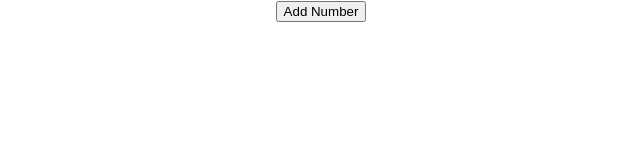
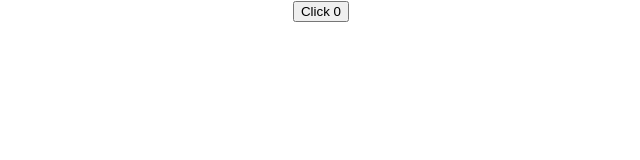
Before and after one commit to pdayanand03/react-hooks, a React (Create React App) app: page / in a window 1280 px wide. Shown: the top 160 px of the page, without its empty margins (319-959 px from the left). Built offline with nearby package versions, Linux system fonts and the light colour scheme.

Commit message:
How to use useEffect

```diff
--- a/src/App.js
+++ b/src/App.js
@@ -4,6 +4,7 @@ import HookCounter from './components/HookCounter';
 import HookCounterFour from './components/HookCounterFour';
 import HookCounterThree from './components/HookCounterThree';
 import HookCounterTwo from './components/HookCounterTwo';
+import HookUseEffect from './components/HookUseEffect';
 
 function App() {
   return (
@@ -12,7 +13,8 @@ function App() {
      {/* <HookCounter/> */}
      {/* <HookCounterTwo/> */}
      {/* <HookCounterThree/> */}
-     <HookCounterFour/>
+     {/* <HookCounterFour/> */}
+     <HookUseEffect/>
     </div>
   );
 }
--- /dev/null
+++ b/src/components/HookUseEffect.js
@@ -0,0 +1,15 @@
+import React, { useEffect } from "react";
+import { useState } from "react/cjs/react.development";
+
+const HookUseEffect = () =>{
+    const [data, setData] = useState(0);
+    useEffect(()=>{
+        document.title=`${data}`;
+    },[data])
+    return (
+        <div>
+            <button onClick={()=>setData(prevData=>prevData+1)}>Click {data}</button>
+        </div>
+    )
+}
+export default HookUseEffect;
```
